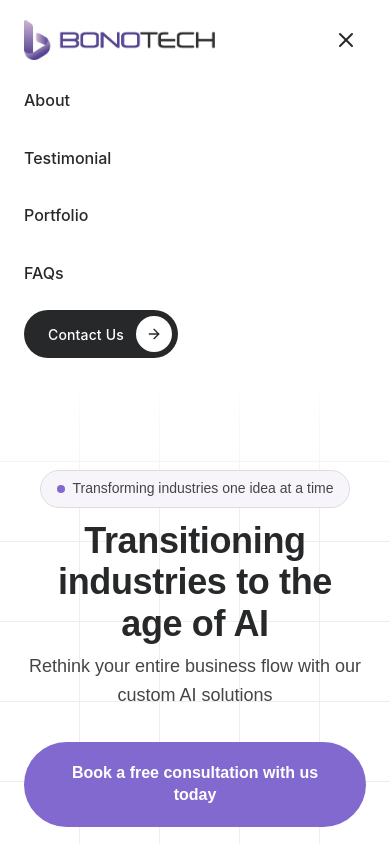
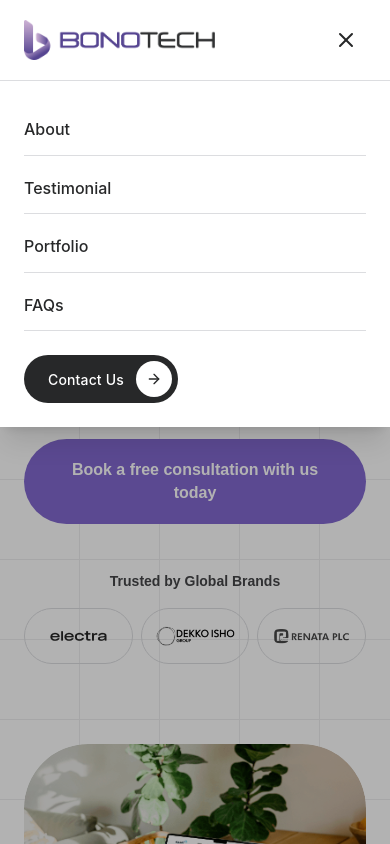
Before and after one commit to dev-mdshahid/bonotech, a React (Vite) app: page / in a window 390 px wide. Both pictures are taken after a click on the button 346 px from the left and 40 px from the top of the page. Shown: the top 844 px of the page. Built offline with nearby package versions, Linux system fonts and the light colour scheme; a web font is replaced by a local one.

Commit message:
feat: make the mobile navbar better with more beautiful icon

```diff
--- a/src/components/sections/Navbar/Navbar.tsx
+++ b/src/components/sections/Navbar/Navbar.tsx
@@ -1,7 +1,8 @@
 import { useState } from 'react'
-import { ArrowRight, Menu, X } from 'lucide-react'
+import { ArrowRight, X } from 'lucide-react'
 import { cn } from '@/lib/utils'
 import bonotechLogo from '@/assets/bonotech-logo.png'
+import menuIcon from '@/assets/icons/menu-line-horizontal.svg'
 import type { NavbarProps, NavLink } from './Navbar.types'
 
 const DEFAULT_LINKS: NavLink[] = [
@@ -14,20 +15,23 @@ const DEFAULT_LINKS: NavLink[] = [
 export function Navbar({ links = DEFAULT_LINKS }: NavbarProps) {
     const [mobileMenuOpen, setMobileMenuOpen] = useState(false)
 
+    const closeMenu = () => setMobileMenuOpen(false)
+
     return (
-        <nav className="w-full bg-surface-white" aria-label="Main navigation">
+        <>
+            <nav className="sticky top-0 z-50 w-full bg-surface-white" aria-label="Main navigation">
                 <div className="mx-auto w-full max-w-(--width-container) px-(--spacing-container-x) flex items-center justify-between h-[80px]">
                     {/* Logo */}
-                <a href="/" className="flex-shrink-0" aria-label="Bonotech Home">
+                    <a href="/" className="shrink-0" aria-label="Bonotech Home">
                         <img
                             src={bonotechLogo}
                             alt="Bonotech"
-                        className="h-[40px] w-auto"
+                            className="h-10 w-auto"
                         />
                     </a>
 
                     {/* Desktop Nav Links */}
-                <div className="hidden lg:flex items-center gap-[40px]">
+                    <div className="hidden lg:flex items-center gap-10">
                         {links.map((link) => (
                             <a
                                 key={link.label}
@@ -61,33 +65,37 @@ export function Navbar({ links = DEFAULT_LINKS }: NavbarProps) {
                         {mobileMenuOpen ? (
                             <X className="w-6 h-6" />
                         ) : (
-                        <Menu className="w-6 h-6" />
+                            <img src={menuIcon} alt="" aria-hidden="true" className="w-6 h-6" />
                         )}
                     </button>
                 </div>
 
-            {/* Mobile Menu */}
+                {/* Mobile Menu Overlay — drops below the bar, never shifts page content */}
                 <div
                     className={cn(
-                    'lg:hidden overflow-hidden transition-(--transition-base)',
-                    mobileMenuOpen ? 'max-h-[400px] opacity-100' : 'max-h-0 opacity-0'
+                        'lg:hidden absolute inset-x-0 top-full bg-surface-white border-t border-border-primary shadow-xl',
+                        'transition-all duration-300 ease-in-out',
+                        mobileMenuOpen
+                            ? 'opacity-100 translate-y-0 pointer-events-auto'
+                            : 'opacity-0 -translate-y-2 pointer-events-none'
                     )}
+                    aria-hidden={!mobileMenuOpen}
                 >
-                <div className="mx-auto w-full max-w-(--width-container) px-(--spacing-container-x) pb-6 flex flex-col gap-4">
+                    <div className="mx-auto w-full max-w-(--width-container) px-(--spacing-container-x) py-6 flex flex-col gap-2">
                         {links.map((link) => (
                             <a
                                 key={link.label}
                                 href={link.href}
-                            className="text-body-lg text-content-primary font-medium hover:text-content-tertiary transition-(--transition-base) py-2"
-                            onClick={() => setMobileMenuOpen(false)}
+                                className="text-body-lg text-content-primary font-medium hover:text-content-tertiary transition-(--transition-base) py-3 border-b border-border-primary last:border-0"
+                                onClick={closeMenu}
                             >
                                 {link.label}
                             </a>
                         ))}
                         <a
                             href="#contact"
-                        className="inline-flex items-center justify-center gap-3 bg-content-primary text-content-white rounded-full pl-[24px] pr-[6px] py-[6px] text-label-lg hover:opacity-90 transition-(--transition-base) self-start"
-                        onClick={() => setMobileMenuOpen(false)}
+                            className="mt-4 inline-flex items-center gap-3 bg-content-primary text-content-white rounded-full pl-[24px] pr-[6px] py-[6px] text-label-lg hover:opacity-90 transition-(--transition-base) self-start"
+                            onClick={closeMenu}
                         >
                             Contact Us
                             <span className="w-[36px] h-[36px] rounded-full bg-surface-white flex items-center justify-center">
@@ -97,5 +105,16 @@ export function Navbar({ links = DEFAULT_LINKS }: NavbarProps) {
                     </div>
                 </div>
             </nav>
+
+            {/* Backdrop — dismisses menu on outside click */}
+            <div
+                className={cn(
+                    'fixed inset-0 bg-black/30 z-40 lg:hidden transition-opacity duration-300',
+                    mobileMenuOpen ? 'opacity-100 pointer-events-auto' : 'opacity-0 pointer-events-none'
+                )}
+                onClick={closeMenu}
+                aria-hidden="true"
+            />
+        </>
     )
 }
```
Also changed, not shown: src/assets/icons/menu-line-horizontal.svg (added). Lines whose indentation alone changed are shown as unchanged.
